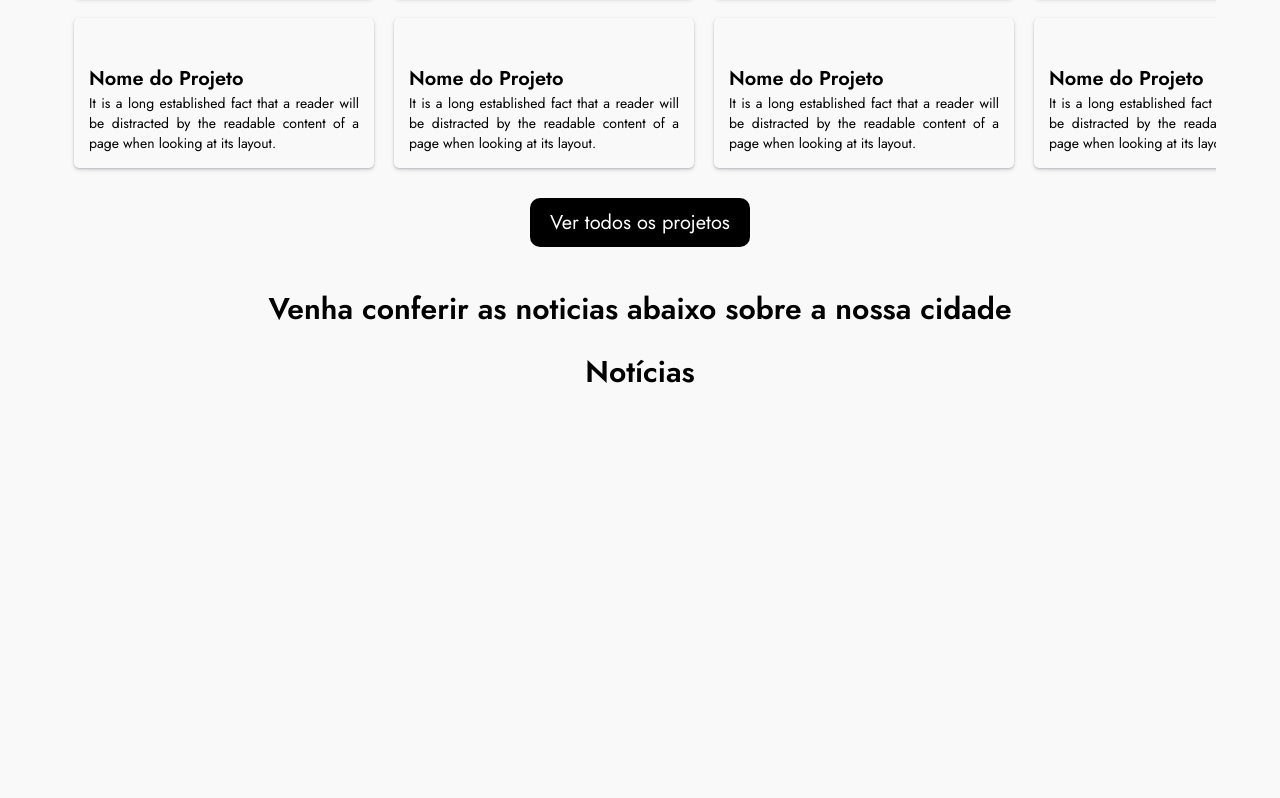
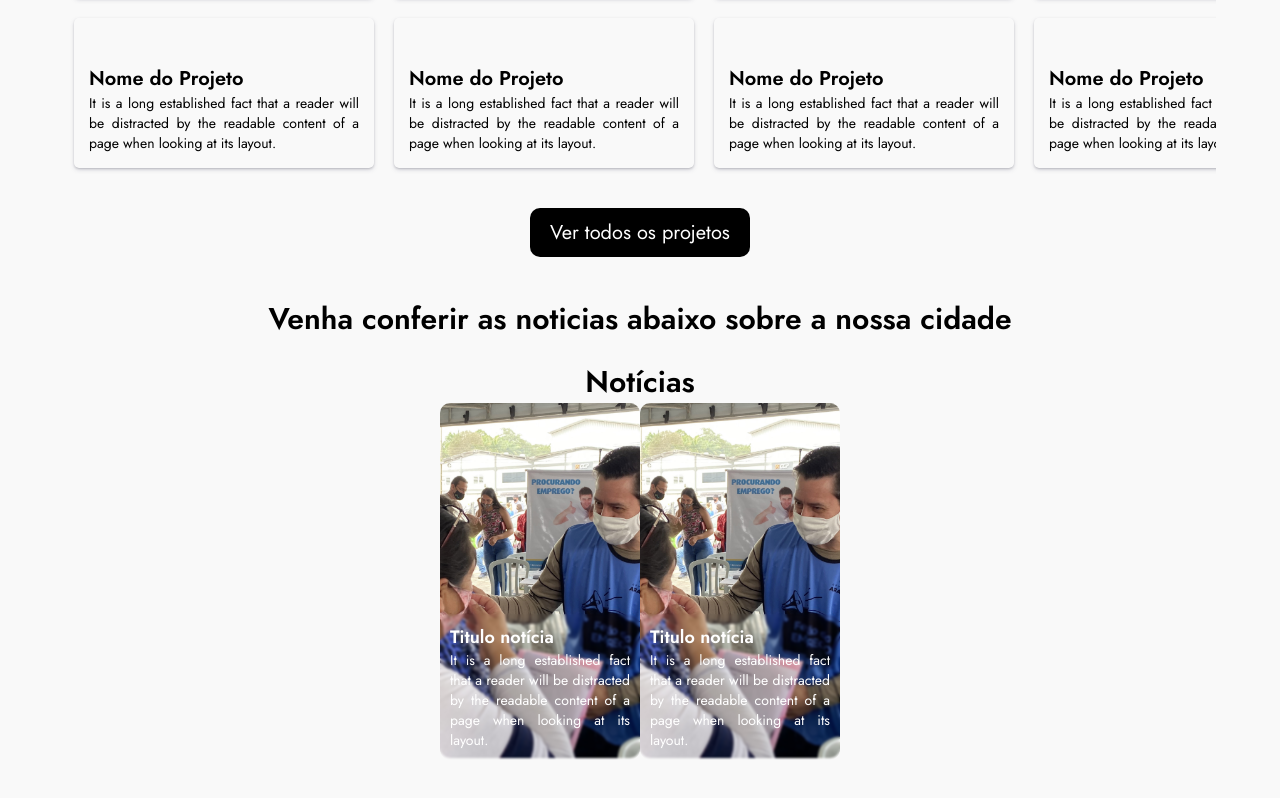
Before and after one commit to JbSense/sidinei-xavier, a React (Create React App) app in the folder frontend/: page / in a window 1280 px wide. Shown: the part 1102-1900 px from the top of the page. Before the commit the page ends 1595 px from the top, so only its background shows below. Built offline with nearby package versions, Linux system fonts and the light colour scheme.

Commit message:
Componente NewsCard criado

```diff
--- a/frontend/src/components/NewsCard/NewsCard.jsx
+++ b/frontend/src/components/NewsCard/NewsCard.jsx
@@ -1,11 +1,21 @@
 import React from 'react'
+import './styles.css'
 
-function NewsCard () {
-  return (
-    <div className="News-card">
+function NewsCard (props) {
+  const newsArray = props.news
+  return newsArray.map(news => {
+    return (
+      // eslint-disable-next-line react/jsx-key
+      <div className='News-card'>
+      <img src={news.imagePath} alt='Imagem referente a noticia' className='News-card__image' />
 
+      <div className='News-card__align-text'>
+        <h1 className='News-card__title'>{news.title}</h1>
+        <p className='News-card__summary'>{news.summary}</p>
+      </div>
     </div>
-  )
+    )
+  })
 }
 
 export default NewsCard
--- a/frontend/src/components/NewsCard/styles.css
+++ b/frontend/src/components/NewsCard/styles.css
@@ -0,0 +1,29 @@
+.News-card {
+  width: 20rem;
+  position: relative;
+}
+
+.News-card__image {
+  width: 100%;
+  border-radius: 1rem;
+}
+
+.News-card__align-text {
+  padding: 1rem;
+  border-radius: 1rem;
+  position: absolute;
+  bottom: 0;
+  backdrop-filter: blur(.8px);
+  /* backdrop-filter: brightness(95%); */
+}
+
+.News-card__title {
+  font-size: 1.8rem;
+  color: #fff;
+}
+
+.News-card__summary {
+  font-size: 1.4rem;
+  text-align: justify;
+  color: #fff;
+}
--- a/frontend/src/pages/public/Home/Home.jsx
+++ b/frontend/src/pages/public/Home/Home.jsx
@@ -5,6 +5,7 @@ import './styles.css'
 // Components
 import Header from '../../../components/Header/Header'
 import ProjectCard from '../../../components/ProjectCard/ProjectCard'
+import NewsCard from '../../../components/NewsCard/NewsCard'
 
 function Home () {
   window.addEventListener('scroll', () => {
@@ -53,6 +54,19 @@ function Home () {
     }
   ]
 
+  const news = [
+    {
+      title: 'Titulo notícia',
+      summary: 'It is a long established fact that a reader will be distracted by the readable content of a page when looking at its layout.',
+      imagePath: 'assets/images/ft.jpg'
+    },
+    {
+      title: 'Titulo notícia',
+      summary: 'It is a long established fact that a reader will be distracted by the readable content of a page when looking at its layout.',
+      imagePath: 'assets/images/ft.jpg'
+    }
+  ]
+
   return (
     <div className='Home'>
       <Header background='transparent'/>
@@ -93,6 +107,10 @@ function Home () {
       <div className="Home__news">
         <h1 className='news__call-title'>Venha conferir as noticias abaixo sobre a nossa cidade</h1>
         <h1 className='news__title'>Notícias</h1>
+
+        <div className="news__align">
+          <NewsCard news={news} />
+        </div>
       </div>
     </div>
   )
--- a/frontend/src/pages/public/Home/styles.css
+++ b/frontend/src/pages/public/Home/styles.css
@@ -91,6 +91,7 @@
   background-color: #000;
   padding: 1rem 2rem;
   border-radius: 1rem;
+  margin-top: 1rem;
 }
 
 .Home__news {
@@ -108,6 +109,10 @@
 .news__title {
   font-size: 3rem;
   margin-top: 2rem;
+}
+
+.news__align {
+  display: flex;
 }
 
 /* MEDIUM SCREENS */
```
Also changed, not shown: frontend/public/assets/images/ft.jpg (added).
